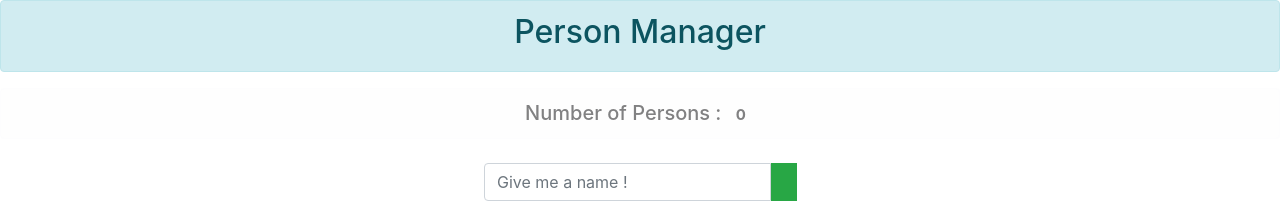
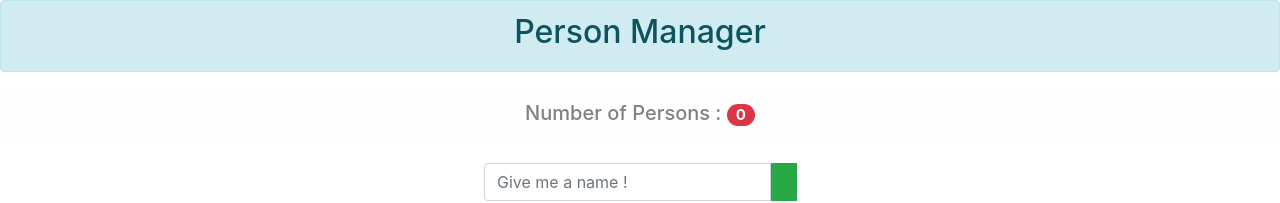
Before and after one commit to attajey/person-manager, a React (Create React App) app: page / in a window 1280 px wide. Shown: the top 203 px of the page. Built offline with nearby package versions, Linux system fonts and the light colour scheme; some icons are missing.

Commit message:
used useContext() in Header.js
By using useContext() in Header.js now we can use badgestyles easily.
Also destructed persons and appTitle from context.state for more readable code.

```diff
--- a/src/components/common/Header.jsx
+++ b/src/components/common/Header.jsx
@@ -1,35 +1,39 @@
-import React from "react";
+import React, { useContext } from "react";
 import SimpleContext from "../../context/SimpleContext";
 
-const Header = ({ personsLength }) => {
-  let badgeStyle = [];
+const Header = () => {
+  const context = useContext(SimpleContext);
 
-  if (personsLength >= 3) {
-    badgeStyle.push("badge-success");
+  const { persons, appTitle } = context.state;
+
+  let badgeStyle = "";
+
+  if (persons.length >= 3) {
+    badgeStyle = "badge-success";
   }
-  if (personsLength <= 2) {
-    badgeStyle.push("badge-warning");
+  if (persons.length <= 2) {
+    badgeStyle = "badge-warning";
   }
-  if (personsLength <= 1) {
-    badgeStyle.push("badge-danger");
+  if (persons.length <= 1) {
+    badgeStyle = "badge-danger";
   }
 
   return (
-    <SimpleContext.Consumer>
-      {(context) => (
+    // <SimpleContext.Consumer>
+    // {(context) => (
     <div>
       <div className="alert alert-info">
-            <h2>{context.state.appTitle}</h2>
+        <h2>{appTitle}</h2>
       </div>
       <h5 className="alert alert-light">
         Number of Persons :{" "}
-            <span className={`badge badge-pill ${badgeStyle.join(" ")}`}>
-              {context.state.persons.length}
+        <span className={`badge badge-pill ${badgeStyle}`}>
+          {persons.length}
         </span>
       </h5>
     </div>
-      )}
-    </SimpleContext.Consumer>
+    // )}
+    // </SimpleContext.Consumer>
   );
 };
 
```
Lines whose indentation alone changed are shown as unchanged.
